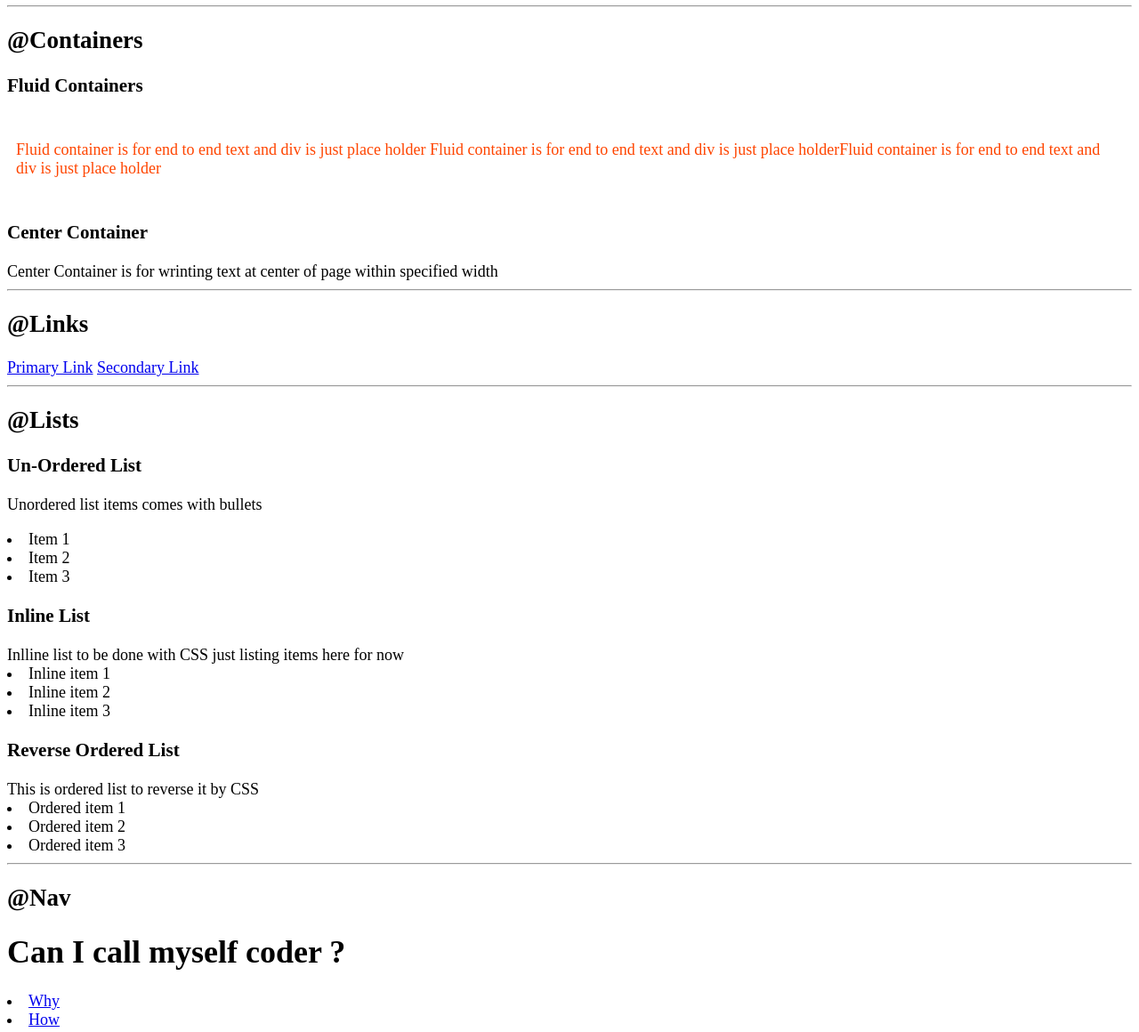
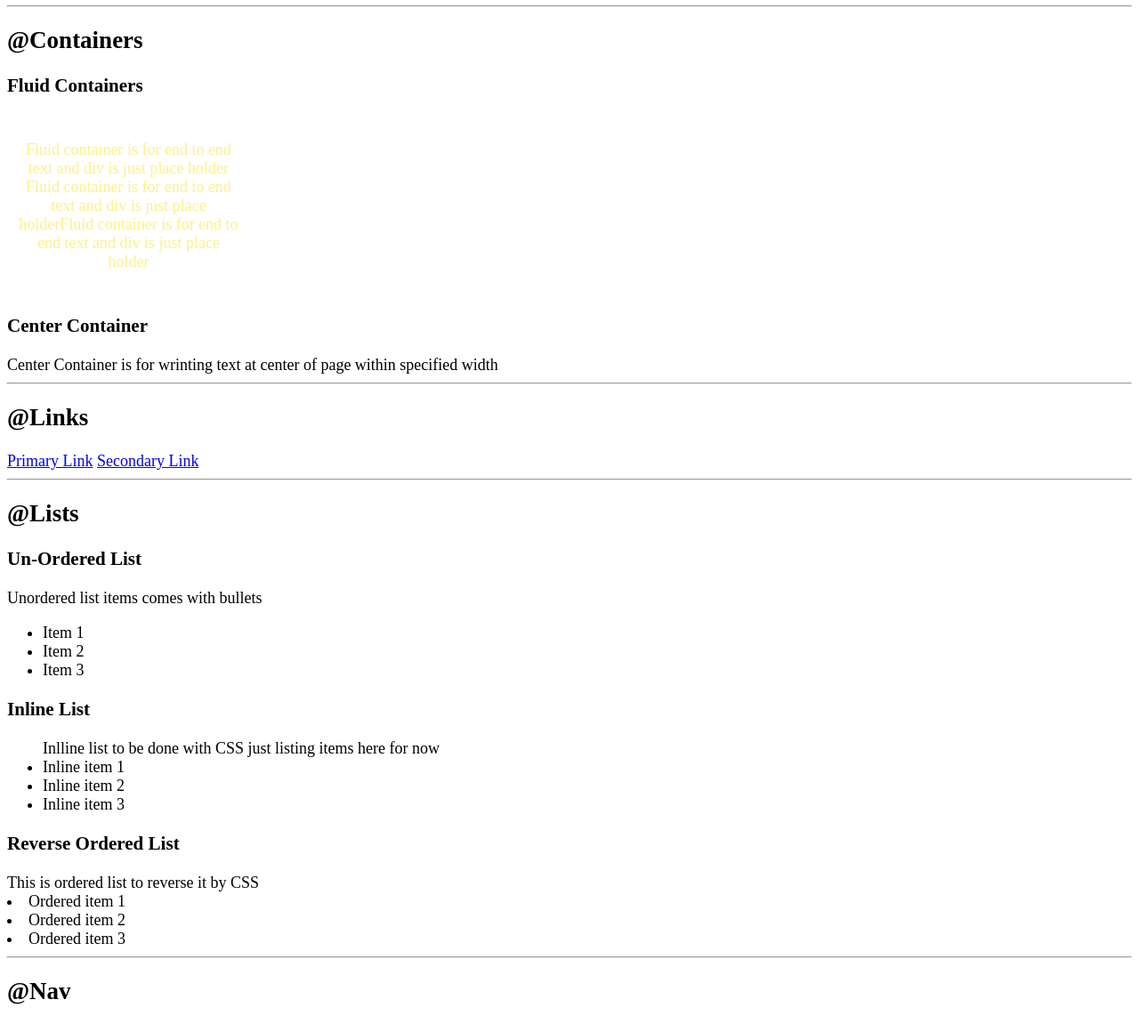
Before and after one commit to anup1551/Component-Librabry, a plain HTML site: page index.html in a window 1280 px wide. Shown: the part 260-1420 px from the top of the page at 89% size. Drawn offline with Linux system fonts and the light colour scheme.

Commit message:
learning class
Learning and experimenting with css commands

```diff
--- a/index.html
+++ b/index.html
@@ -35,21 +35,21 @@
    <h2>@Lists</h2>
       <h3>Un-Ordered List</h3>
       <p>Unordered list items comes with bullets </p>
-      <ui>
+      <ul class = >
           <li>Item 1 </li>
           <li>Item 2</li>
           <li>Item 3</li>
-      </ui>
+      </ul>
 
       <h3>Inline List</h3>
-      <ui>Inlline list to be done with CSS just listing items here for now
+      <ul>Inlline list to be done with CSS just listing items here for now
           <li>Inline item 1</li>
           <li>Inline item 2</li>
           <li>Inline item 3</li>
-      </ui>
+      </ul>
 
       <h3>Reverse Ordered List</h3>
-      <oi>This is ordered list to reverse it by CSS
+      <oi order = "reverse">This is ordered list to reverse it by CSS
           <li>Ordered item 1</li>
           <li>Ordered item 2 </li>
           <li>Ordered item 3</li>
@@ -60,10 +60,10 @@
     <h2>@Nav</h2>
        <h1>Can I call myself coder ?</h1>
        <nav>
-           <ui>
+           <ul>
            <li><a href = " /">Why</a></li>
            <li><a href = " /">How</a></li>
-           </ui>
+           </ul>
        </nav>
     <hr>
 
--- a/styles.css
+++ b/styles.css
@@ -2,10 +2,21 @@
 body{
     font-size: large
 }
-
+:root{
+    --primary-color: #6b21a8;
+    --second-color: #fef08a;
+    --off-white: #e5e7eb;
+}
 .conta{
 
-    color: orangered;
+    color: var(--second-color);
     padding: 10px;
+    text-align: center;
+    max-width: 20%;
+    margin: none;
+}
 
+ol li{
+    color:var(--primary-color);
+    padding-left: 0px;
 }
```
